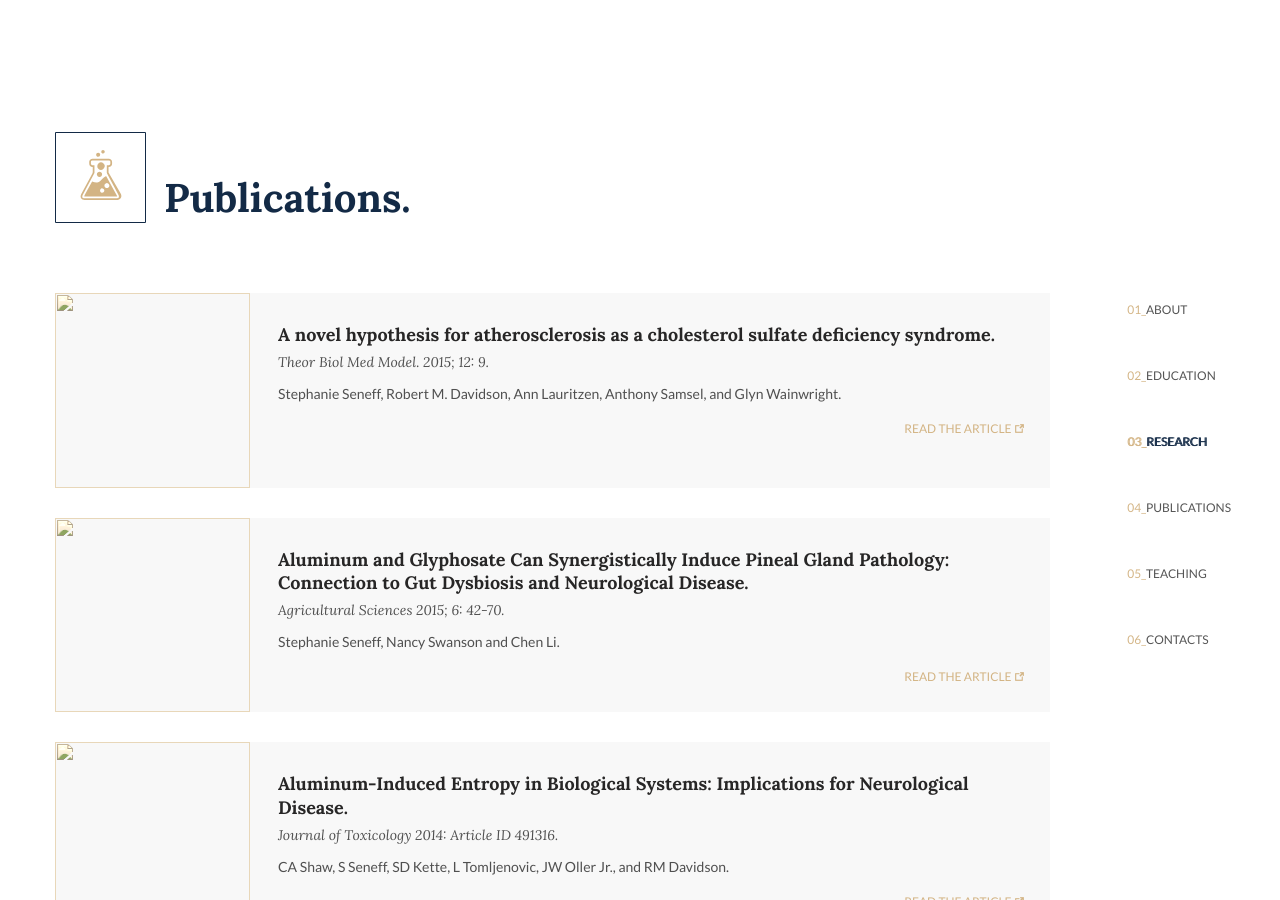
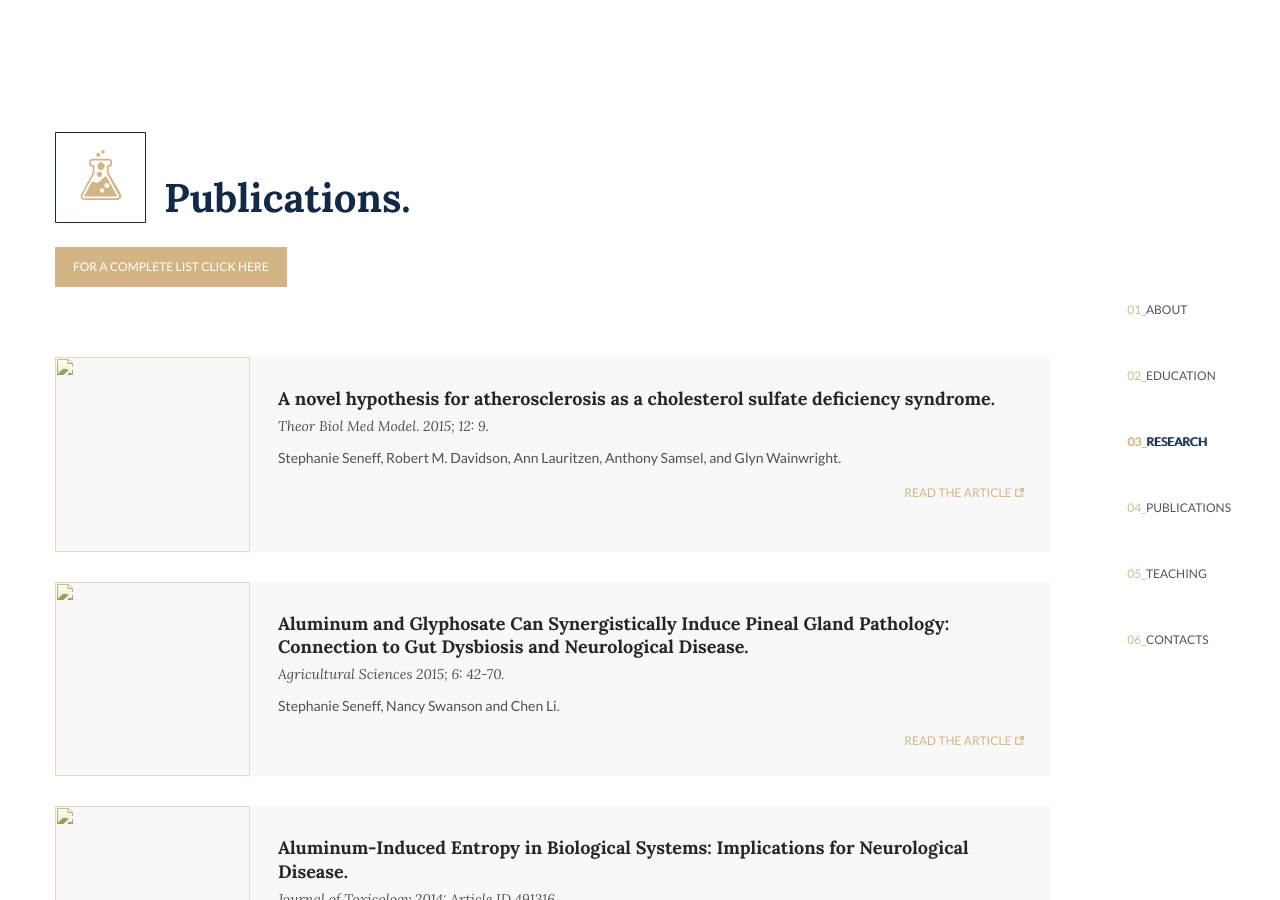
Before and after one commit to seneffwebdev/seneff, a Jekyll site: the page built from index.markdown, in a window 1280 px wide and 900 px high, scrolled down 2940 px. Built offline with Jekyll 4.4.1, drawn with Linux system fonts in a browser that asks for light colours; some web fonts are replaced.

Commit message:
Add full list button

```diff
--- a/_includes/publications.html
+++ b/_includes/publications.html
@@ -19,14 +19,21 @@
       />
     </svg>
     <h2 class="c-section-heading__header">Publications.</h2>
+    <br />
+    <br />
+    <a
+      href="//people.csail.mit.edu/seneff/"
+      target="_blank"
+      class="c-button c-button--primary"
+      >For a complete list click here</a
+    >
   </div>
 
   <div class="c-screen-publications o-screen-publications">
     <div class="o-screen-publications__col">
       <div class="c-article">
-
-        {% assign publicationsOrdered = site.publications %}
-        {% for publication in publicationsOrdered %}
+        {% assign publicationsOrdered = site.publications %} {% for publication
+        in publicationsOrdered %}
         <div class="c-article__item">
           <figure class="c-article__image">
             <img src="{{publication.image.url}}" alt="" />
@@ -42,15 +49,16 @@
               {{publication.description}}
             </p>
             <div class="c-article__button">
-              <a href="{{publication.link}}" target="_blank" class="c-button c-button--simple-text"
+              <a
+                href="{{publication.link}}"
+                target="_blank"
+                class="c-button c-button--simple-text"
                 >Read the article</a
               ><i class="icofont icofont-external-link"></i>
             </div>
           </div>
         </div>
         {% endfor %}
-
-
       </div>
       <!-- <div class="u-text-right">
         <a href="#" class="c-button c-button--primary">More Articles</a>
```
